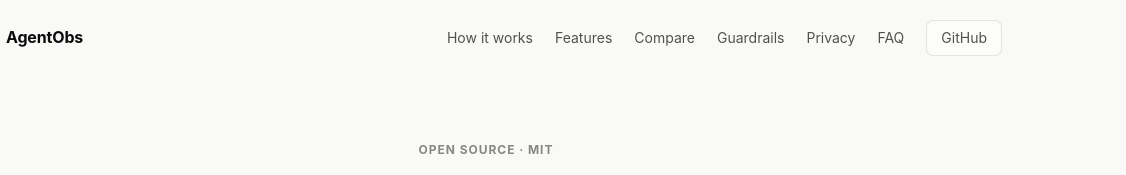
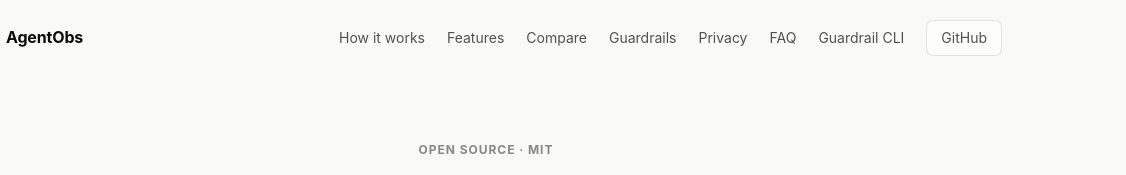
Before and after one commit to klars-ai/agentobs, a website: page site/index.html in a window 1280 px wide. Shown: the top 175 px of the page, 154-1280 px from the left. Drawn offline with Linux system fonts and the light colour scheme.

Commit message:
Link to Guardrail from the nav and footer
Guardrail is now live at /guardrail/ on this domain. The nav link is
labelled "Guardrail CLI" rather than "Guardrail" because the page already
has a "Guardrails" anchor for the policy feature, and the two sitting
side by side read as the same thing at a glance.

```diff
--- a/site/index.html
+++ b/site/index.html
@@ -168,6 +168,7 @@
         <a href="#guardrails">Guardrails</a>
         <a href="#privacy">Privacy</a>
         <a href="#faq">FAQ</a>
+        <a href="/guardrail/">Guardrail&nbsp;CLI</a>
         <a class="nav-cta" href="https://github.com/klars-ai/agentobs">GitHub</a>
       </nav>
     </header>
@@ -614,6 +615,9 @@ agentobs budget set --block5h 200000 --tokens</code></pre>
         <a href="https://github.com/klars-ai/agentobs/blob/main/DISCLAIMER.md">Limits</a>
       </span>
       <span>
+        Also from us: <a href="/guardrail/">Guardrail</a>, a firewall for agent tool calls
+      </span>
+      <span>
         <a href="https://github.com/klars-ai/agentobs">GitHub</a>
         ·
         <a href="mailto:contact@klars.ai">contact@klars.ai</a>
```
